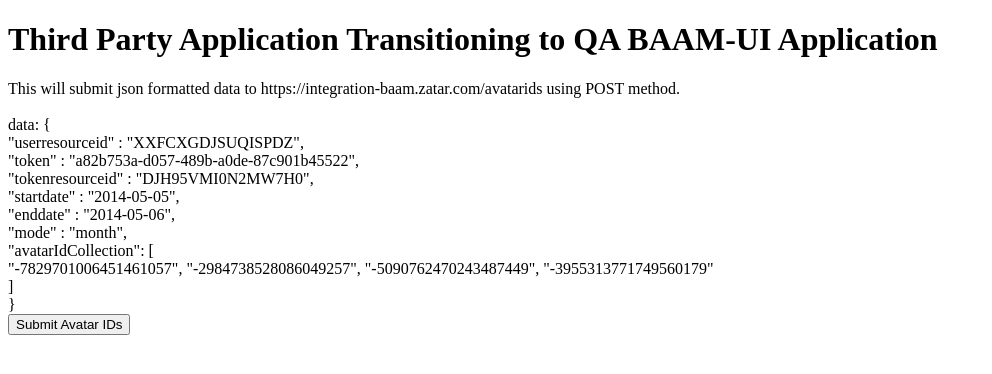
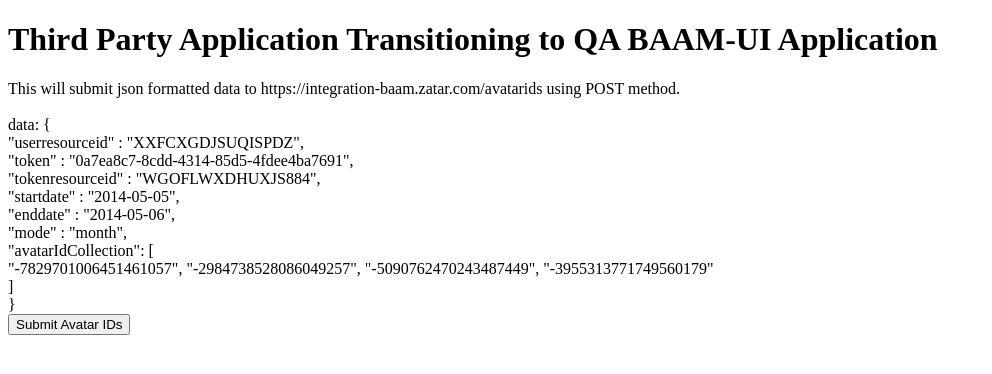
Before and after one commit to c0debreaker/c0debreaker.github.io, a Jekyll site: the page 3rdpartytobaamqa.html, which Jekyll copies as it is, in a window 1280 px wide. Shown: the top 374 px of the page, without its empty margins (0-992 px from the left). Built offline with Jekyll 4.4.1, drawn with Linux system fonts in a browser that asks for light colours; nearby versions of some CDN libraries; a script that is not in the unit is left out; comment, search, counter and statistics services are not loaded.

Commit message:
new token

```diff
--- a/3rdpartytobaamqa.html
+++ b/3rdpartytobaamqa.html
@@ -21,8 +21,8 @@
                             headers: { 'Content-Type': 'application/json' },
                             data: {
                                 "userresourceid" : "XXFCXGDJSUQISPDZ",
-                                "token" : "a82b753a-d057-489b-a0de-87c901b45522",
-                                "tokenresourceid" : "DJH95VMI0N2MW7H0",
+                                "token" : "0a7ea8c7-8cdd-4314-85d5-4fdee4ba7691",
+                                "tokenresourceid" : "WGOFLWXDHUXJS884",
                                 "startdate" : "2014-05-05",
                                 "enddate" : "2014-05-06",
                                 "mode" : "month",
@@ -51,8 +51,8 @@
         <br/>
         data: {<br/>
         "userresourceid" : "XXFCXGDJSUQISPDZ",<br/>
-        "token" : "a82b753a-d057-489b-a0de-87c901b45522",<br/>
-        "tokenresourceid" : "DJH95VMI0N2MW7H0",<br/>
+        "token" : "0a7ea8c7-8cdd-4314-85d5-4fdee4ba7691",<br/>
+        "tokenresourceid" : "WGOFLWXDHUXJS884",<br/>
         "startdate" : "2014-05-05",<br/>
         "enddate" : "2014-05-06",<br/>
         "mode" : "month",<br/>
```
